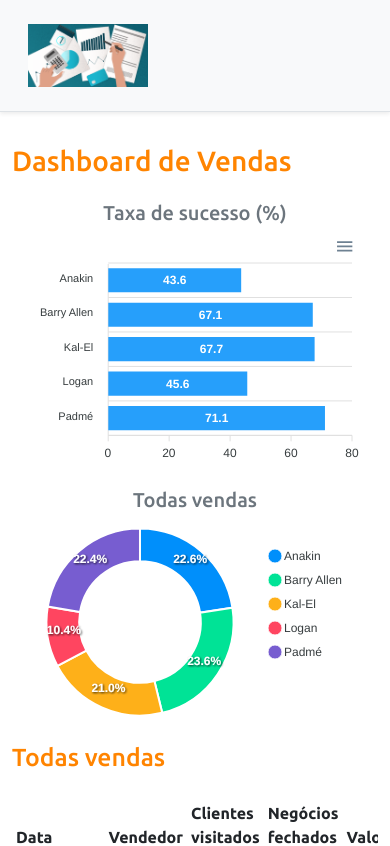
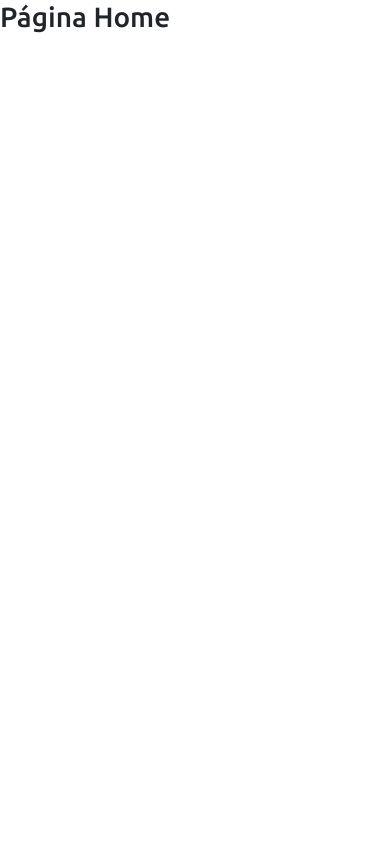
Before and after one commit to Leonard107/dashboard-vendas-spring-boot-react, a React (Create React App) app in the folder frontend/: page / in a window 390 px wide. Shown: the top 846 px of the page. Built offline with nearby package versions, Linux system fonts and the light colour scheme.

Commit message:
Primeiro passo das rotas

```diff
--- a/frontend/package.json
+++ b/frontend/package.json
@@ -17,6 +17,7 @@
     "react-apexcharts": "^1.3.9",
     "react-bootstrap": "^2.0.2",
     "react-dom": "^17.0.2",
+    "react-router-dom": "5.2.0",
     "react-scripts": "4.0.3",
     "typescript": "^4.1.2",
     "web-vitals": "^1.0.1"
@@ -44,5 +45,8 @@
       "last 1 firefox version",
       "last 1 safari version"
     ]
+  },
+  "devDependencies": {
+    "@types/react-router-dom": "^5.3.3"
   }
 }
--- a/frontend/src/App.tsx
+++ b/frontend/src/App.tsx
@@ -1,33 +1,8 @@
-import BarChart from "components/BarChart";
-import DataTable from "components/DataTable";
-import DonutChart from "components/DonutChart";
-import Footer from "components/Footer";
-import NavBar from "components/NavBar";
+import Routes from "Routes";
 
 function App() {
   return (
-    <>
-      <NavBar />
-      <div className="container">
-        <h1 className="text-primary py-3">Dashboard de Vendas</h1>
-        <div className="row px-3">
-          <div className="col-sm-6">
-            <h5 className="text-center text-secondary">Taxa de sucesso (%)</h5>
-            <BarChart />
-          </div>
-          <div className="col-sm-6">
-            <h5 className="text-center text-secondary">Todas vendas</h5>
-            <DonutChart />
-          </div>
-        </div>
-        <div className="py-3">
-          <h2 className="text-primary">Todas vendas</h2>
-
-        </div>
-        <DataTable />
-      </div>
-      <Footer />
-    </>
+    <Routes />
   );
 }
 
--- /dev/null
+++ b/frontend/src/Routes.tsx
@@ -0,0 +1,20 @@
+import Dashboard from 'pages/Dashboard';
+import Home from 'pages/Home';
+import { BrowserRouter, Route, Switch } from 'react-router-dom';
+
+const Routes = () => {
+    return (
+        <BrowserRouter>
+            <Switch>
+                <Route path="/" exact>
+                    <Home/>
+                </Route>
+                <Route path="/dashboard">
+                    <Dashboard/>
+                </Route>
+            </Switch>
+        </BrowserRouter>
+    );
+}
+
+export default Routes;
--- /dev/null
+++ b/frontend/src/pages/Dashboard/index.tsx
@@ -0,0 +1,36 @@
+import BarChart from "components/BarChart";
+import NavBar from "components/NavBar";
+import DonutChart from "components/DonutChart";
+import DataTable from "components/DataTable";
+import Footer from "components/Footer";
+
+
+
+const Dashboard = () => {
+    return (
+        <>
+            <NavBar />
+            <div className="container">
+                <h1 className="text-primary py-3">Dashboard de Vendas</h1>
+                <div className="row px-3">
+                    <div className="col-sm-6">
+                        <h5 className="text-center text-secondary">Taxa de sucesso (%)</h5>
+                        <BarChart />
+                    </div>
+                    <div className="col-sm-6">
+                        <h5 className="text-center text-secondary">Todas vendas</h5>
+                        <DonutChart />
+                    </div>
+                </div>
+                <div className="py-3">
+                    <h2 className="text-primary">Todas vendas</h2>
+
+                </div>
+                <DataTable />
+            </div>
+            <Footer />
+        </>
+    );
+}
+
+export default Dashboard;
--- /dev/null
+++ b/frontend/src/pages/Home/index.tsx
@@ -0,0 +1,9 @@
+const Home = () => {
+    return (
+            <div>
+                <h1>Página Home</h1>
+            </div>
+    );
+}
+
+export default Home;
```
Also changed, not shown: 1 other file (tests, documents, lock files or other folders).
